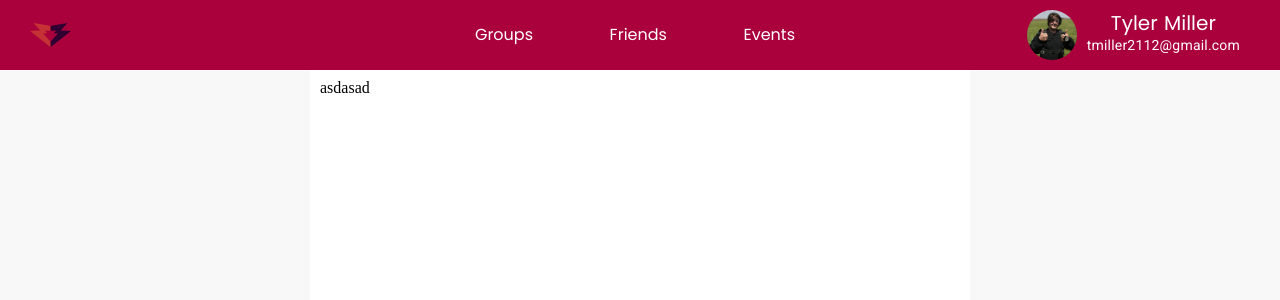
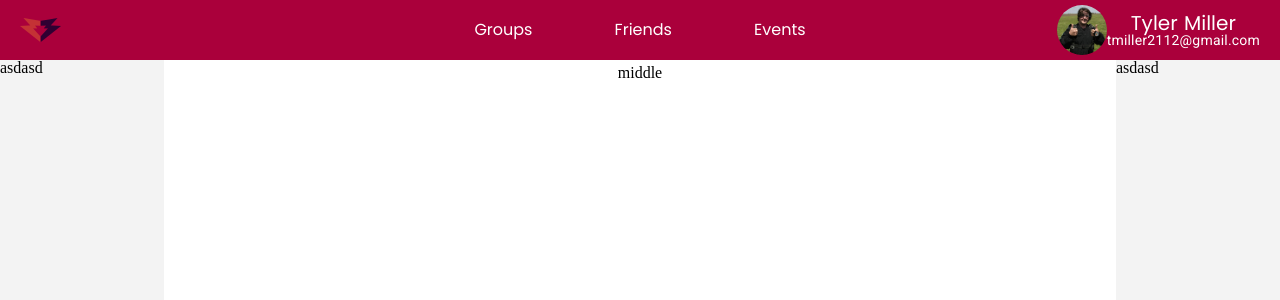
Before and after one commit to TylerM2112/fluffypenguins, a React (Create React App) app: page /profile in a window 1280 px wide. Shown: the top 300 px of the page. Built offline with nearby package versions, Linux system fonts and the light colour scheme.

Commit message:
made general panel/column layout

```diff
--- a/src/App.js
+++ b/src/App.js
@@ -4,10 +4,12 @@ import './App.scss';
 import Profile from './profile/Profile.jsx';
 
 import Login from './login/login';
+import Header from './header/Header';
 
 const App = () =>
   (
     <div className="App">
+    <Header></Header>
       <Switch>
         <Route exact path="/" component={Login} />
         <Route exact path="/profile" component={ Profile } />
--- a/src/App.scss
+++ b/src/App.scss
@@ -1,38 +1,4 @@
-// .App {
-//   background-image: url('./assets/images/earth.png');
-//   background-repeat: no-repeat;
-//   background-attachment: fixed;
-//   background-position: center;
-//   text-align: center;
-//   height: 100%;
-// }
-
-.App-logo {
-  height: 30vmin;
-}
-
-.App-header {
-  display: flex;
-  flex-direction: column;
-  align-items: center;
-  justify-content: center;
-  font-size: calc(10px + 2vmin);
-  color: white;
-  height: 100vh;
-}
-
-.App-link {
-  color: #61dafb;
-}
-
-@keyframes App-logo-spin {
-  from {
-    transform: rotate(0deg);
-  }
-  to {
-    transform: rotate(360deg);
-  }
-}
+@import './variables.scss';
 
 /* http://meyerweb.com/eric/tools/css/reset/
    v2.0 | 20110126
@@ -83,15 +49,8 @@ table {
 	border-spacing: 0;
 }
 
-$primaryColor: #AA003B;
-$lightPrimaryColor: rgb(211, 4, 76);
-$darkPrimaryColor: #884557;
-$secondaryColor: #00A6A1;
-
-$bodyText: rgb(26,26,26);
-
 .headerText {
-  font-family: 'Poppins', sans-serif;
+  font-family: $headerFont;
   font-weight: 400;
   letter-spacing: 0px;
   word-spacing: 1px;
@@ -99,7 +58,13 @@ $bodyText: rgb(26,26,26);
 }
 
 .bodyText {
-  font-family: 'Roboto', sans-serif;
+  font-family: $bodyFont;
   letter-spacing: .2px;
   // font-weight: 700;
 }
+
+.side-container {
+  background-color: rgb(243, 243, 243);
+  width: 100%;
+  height: calc(100vh - 85px);
+}
--- a/src/generalcomps/Button/Button.scss
+++ b/src/generalcomps/Button/Button.scss
@@ -1,4 +1,4 @@
-@import '../../App';
+@import '../../variables';
 
 .Button {
   width: 100px;
--- a/src/generalcomps/Panel/Column.jsx
+++ b/src/generalcomps/Panel/Column.jsx
@@ -8,10 +8,17 @@ export default class Column extends Component {
 
     this.state = {
       style: {
-        flex: this.props.flex ? 1 : '0',
-        marginRight: this.props.marginRight,
-        justifyContent: this.props.justifyContent || 'flex-start',
-      }
+        flex            : this.props.flex ? 1 : '0',
+        marginRight     : this.props.marginRight || '0px',
+        marginBottom    : this.props.marginBottom || '0px',
+        marginTop       : this.props.marginBottom  || '0px',
+        justifyContent  : this.props.justifyContent || 'flex-start',
+        flexDirection   : this.props.flexDirection || 'row',
+        flexBasis       : this.props.width || '0px',
+        alignItems      : this.props.contentY || 'flex-start',
+        padding         : this.props.padding || '0px'
+      },
+      className: this.props.className ? `${this.props.className} column-container` : 'column-container'
     }
   }
 
@@ -19,7 +26,7 @@ export default class Column extends Component {
     return (
       <div
         style={ this.state.style }
-        className="column-container">
+        className={ this.state.className }>
         { this.props.children }
     </div>
     );
--- a/src/generalcomps/Panel/Column.scss
+++ b/src/generalcomps/Panel/Column.scss
@@ -1,4 +1,6 @@
 .column-container {
   display: flex;
   align-items: center;
+  // border: solid black 1px;
+  width: 100%;
 }
--- a/src/generalcomps/Panel/Panel.jsx
+++ b/src/generalcomps/Panel/Panel.jsx
@@ -4,28 +4,53 @@ export default class Panel extends Component {
 
   constructor(props) {
     super(props);
+    //! Passable props
+      //* justifyContent === justify-content for flexbox
+      //* gutters ==== padding for the panel itself
+        //! Passing just 'gutters' makes padding === this.state.defaultStyles.gutters
+        //! Passing 'gutters="100px"' will make the padding equal whatever is passed
+      //* alignItems === alignment of the Columns
+      //* width === width of the Panel
+      //* contentMargin === the margin-right for all of the columns
+      //* flexAll === makes all of the Columns flex = 1
+      //* noWrap === makes the panel not wrap
+    //!
 
     this.state = {
       style: {
-        justifyContent: this.props.justifyContent || 'flex-start',
-        padding: typeof this.props.gutters === undefined ? '' : this.props.gutters === true ? '20px' : this.props.gutters,
-        alignItems: this.props.alignContent || '',
-        flexWrap: this.props.noWrap || 'wrap',
-        width: this.props.width || 'initial'
+        justifyContent  : this.props.justifyContent || 'flex-start',
+        padding         : typeof this.props.gutters === undefined ? '' : this.props.gutters === true ? '20px' : this.props.gutters,
+        alignItems      : this.props.alignContent || '',
+        flexWrap        : this.props.noWrap || 'wrap',
+        width           : this.props.width || 'initial',
+        height          : this.props.height || 'initial'
       },
-      contentMargin: this.props.contentMargin || 0,
-      children: []
+
+      //* This is the margin-right for all of the columns
+      contentMargin : this.props.contentMargin || 0,
+      children      : []
     }
   }
 
   componentDidMount() {
 
+    //* If there is flexAll or contentMargin, clone the Column components and add props to them
+    //* else just set this.state.children to this.props.children
     if (this.props.flexAll || this.state.contentMargin) {
-      let getFlex = this.props.flexAll ? 1 : 0;
+
+      //* If there is flexAll send props.flex = 1 to all the Column components
+      //! This is overridden if a Column already has a flex property
+      let getFlex = this.props.flexAll ? '1 1 0' : 0;
+      this.getMarginBottom();
+
+      //* Loop through all of the child components and get all the Column components and add props to them
       let newChildren = this.props.children.map(
         (e) => {
+
+          //* if the component type is Column, clone and add the flex and marginRight props to them
+          //* else just return the child
           if (e.type.name === 'Column') {
-            return React.cloneElement(e, { flex: e.props.flex ? e.props.flex : getFlex, marginRight: this.state.contentMargin });
+            return React.cloneElement(e, { flex: e.props.flex ? e.props.flex : getFlex, marginRight: this.state.contentMargin, marginBottom: this.state.contentMargin });
           }
           else {
             return e;
@@ -39,6 +64,42 @@ export default class Panel extends Component {
     }
 
   }
+
+  getMarginBottom() {
+
+    if(this.state.flexAll && this.state.contentMargin && !this.state.noWrap) {
+      let padding = this.state.style.padding.split(' ');
+      let cmNum = this.state.contentMargin.replace(/[A-Za-z]/g,'');
+      let newPadding = '';
+
+      if (padding.length === 1) {
+        let num = +padding[0].replace(/[A-Za-z]/g,'');
+        let type = padding[0].replace(/\d/g, '');
+
+        newPadding = `${padding[0]} ${padding[0]} ${(num - cmNum) + type} ${padding[0]}`;
+      }
+
+      if(padding.length === 2) {
+        let num = +padding[0].replace(/[A-Za-z]/g,'');
+        let type = padding[0].replace(/\d/g, '');
+
+        newPadding = `${padding[0]} ${padding[1]} ${(num-cmNum) + type} ${padding[1]}`
+      }
+
+
+    if(padding.length === 4) {
+      let num = +padding[2].replace(/[A-Za-z]/g,'');
+      let type = padding[2].replace(/\d/g, '');
+
+      newPadding = `${padding[0]} ${padding[1]} ${(num-cmNum) + type} ${padding[3]}`;
+    }
+
+    let style = this.state.style;
+    style.padding = newPadding;
+    this.setState({ style: style });
+
+    }
+  }
   render() {
     return (
       <div style={ this.state.style } className="panel-container">
--- a/src/generalcomps/Panel/Panel.scss
+++ b/src/generalcomps/Panel/Panel.scss
@@ -1,5 +1,5 @@
 .panel-container {
   display: flex;
-  // border: solid;
+  // border: solid blue 2px;
   flex-wrap: wrap;
 }
--- /dev/null
+++ b/src/header/Header.jsx
@@ -0,0 +1,51 @@
+import React, { Component } from 'react';
+import Panel from '../generalcomps/Panel/Panel';
+import Column from '../generalcomps/Panel/Column.jsx';
+
+import profileImg from '../assets/images/me.jpeg';
+import logo from '../assets/images/mwLogoSmall.png';
+import './Header.scss';
+
+export default class Header extends Component {
+  render() {
+    return (
+      <div className="header-container">
+      <Panel
+        flexAll
+        gutters="5px 0px">
+
+      <Column
+        contentY="center">
+        <img src={ logo } alt="logo" />
+      </Column>
+
+      <Column
+        justifyContent="space-around"
+        contentY="center">
+        <span className="headerText">Groups</span>
+        <span className="headerText">Friends</span>
+        <span className="headerText">Events</span>
+
+      </Column>
+
+      <Column
+        contentY="center"
+        justifyContent="flex-end">
+
+        <img className="profile-image" src={ profileImg } alt='' />
+
+        <Column
+        contentY="center"
+          flexDirection="column">
+
+        <span className="headerText" style={{ fontSize: '20px', textAlign: 'center' }}>Tyler Miller</span>
+        <span className="bodyText" style={{ fontSize: '14px', textAlign: 'right' }}>tmiller2112@gmail.com</span>
+
+        </Column>
+
+      </Column>
+    </Panel>
+    </div>
+    );
+  }
+}
--- /dev/null
+++ b/src/header/Header.scss
@@ -0,0 +1,12 @@
+@import '../variables.scss';
+
+.profile-image {
+  height: 50px;
+  border-radius: 50%;
+}
+
+.header-container {
+  background-color: $primaryColor;
+  padding: 0px 20px;
+  color: white;
+}
--- a/src/profile/Profile.scss
+++ b/src/profile/Profile.scss
@@ -1,44 +1 @@
-@import '../App.scss';
-
-.profile-outer-container {
-  background-color: $primaryColor;
-  color: white;
-  padding: 0 20px;
-
-  .profile-container {
-    padding: 10px;
-    // width: 80%;
-    margin: auto;
-    // border: solid black 1px;
-  }
-
-  .profile-image {
-    height: 50px;
-    border-radius: 50%;
-  }
-
-  .flex-column {
-    margin-left: 10px;
-    display: flex;
-    justify-content: flex-end;
-    flex-direction: column;
-  }
-
-  .flex-column > * {
-    margin-bottom: 5px;
-  }
-}
-
-.content-container {
-  width: 100%;
-  background-color: rgb(248, 248, 248);
-
-  div {
-    padding: 10px;
-    background-color: white;
-    width: 50%;
-    height: 100vh;
-    // border:solid;
-    margin:auto;
-  }
-}
+@import '../variables.scss';
--- a/src/profile/profile.jsx
+++ b/src/profile/profile.jsx
@@ -2,46 +2,38 @@ import React, { Component } from 'react';
 import Panel from '../generalcomps/Panel/Panel';
 import Column from '../generalcomps/Panel/Column';
 import './Profile.scss';
-import profileImg from '../assets/images/me.jpeg';
-import logo from '../assets/images/mwLogoSmall.png';
 export default class Profile extends Component {
   render() {
     return (
       <div>
-      <div className="profile-outer-container">
-        <div className="profile-container">
-          <Panel
-            flexAll
-            justifyContent="space-between"
-            contentMargin="10px">
+        <Panel flexAll>
+
         <Column>
-              <img src={ logo } alt="logo" />
+          <div
+            className="side-container">
+
+          asdasd
+
+          </div>
+
         </Column>
-            <Column justifyContent="center">
-              <Panel
-                justifyContent="space-around"
-                width="100%"
-              >
-                <Column><span className="headerText">Groups</span></Column>
-                <Column><span className="headerText">Friends</span></Column>
-                <Column><span className="headerText">Events</span></Column>
-              </Panel>
+
+        <Column
+          padding="5px 10px"
+          justifyContent="center"
+          width="60%">
+            middle
         </Column>
-            <Column justifyContent='flex-end'>
-              <img className="profile-image" src={ profileImg } alt='' />
-              <div className="flex-column">
-              <span className="headerText" style={{ fontSize: '20px', textAlign: 'center' }}>Tyler Miller</span>
-              <span className="bodyText" style={{ fontSize: '14px', textAlign: 'right' }}>tmiller2112@gmail.com</span>
+
+        <Column>
+          <div
+            className="side-container">
+            asdasd
           </div>
         </Column>
+
       </Panel>
-        </div>
-      </div>
-      <div className="content-container">
-        <div>
-        asdasad
-        </div>
-      </div>
+
       </div>
     );
   }
--- /dev/null
+++ b/src/variables.scss
@@ -0,0 +1,9 @@
+$primaryColor: #AA003B;
+$lightPrimaryColor: rgb(211, 4, 76);
+$darkPrimaryColor: #884557;
+$secondaryColor: #00A6A1;
+
+$bodyText: rgb(26,26,26);
+
+$headerFont: 'Poppins', sans-serif;
+$bodyFont: 'Roboto', sans-serif;
```
Also changed, not shown: 1 other file (tests, documents, lock files or other folders). Lines whose indentation alone changed are shown as unchanged.
